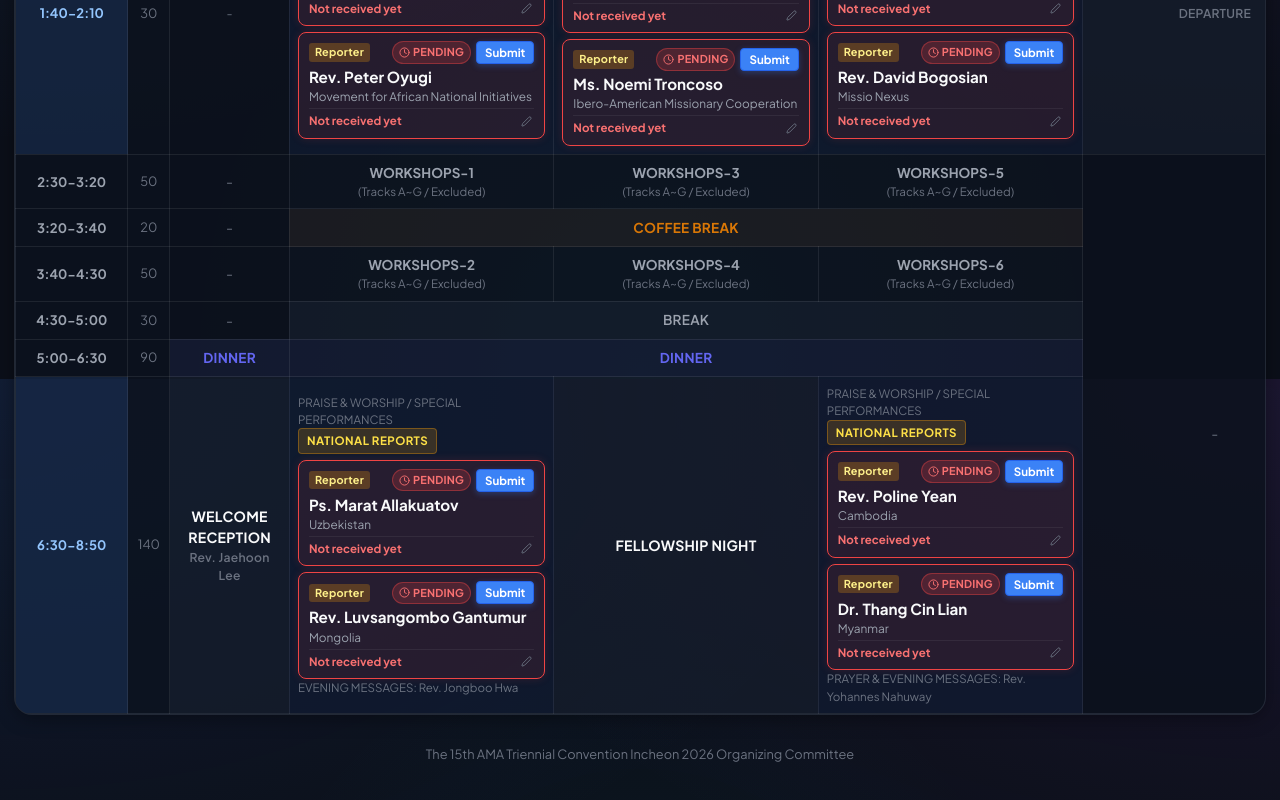
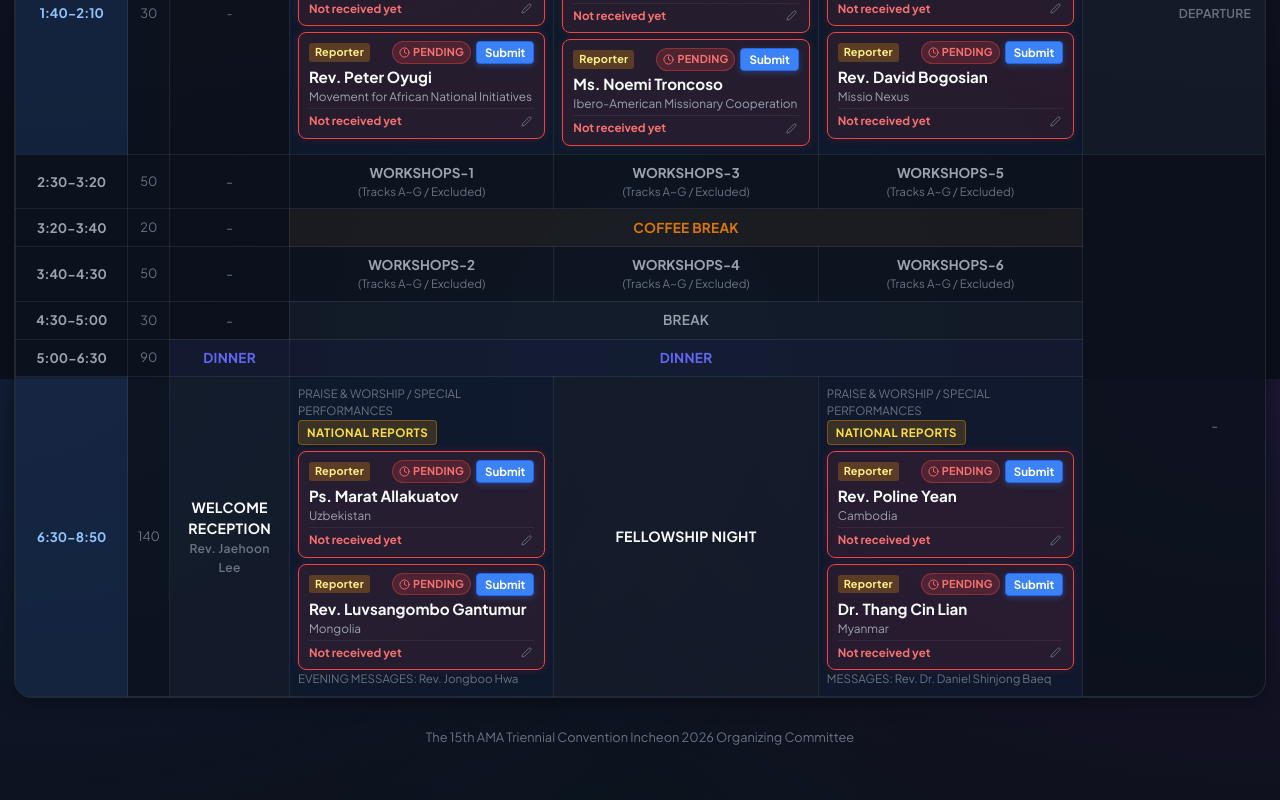
Before and after one commit to songh3ok/ama2026-report-tracker, a React (Vite) app: page / in a window 1280 px wide. Shown: the part 1221-2021 px from the top of the page. Built offline with nearby package versions, Linux system fonts and the light colour scheme.

Commit message:
fix: update Thursday evening message speaker to Rev. Dr. Daniel Shinjong Baeq

```diff
--- a/src/components/TimetableGrid.jsx
+++ b/src/components/TimetableGrid.jsx
@@ -429,7 +429,7 @@ export function TimetableGrid({
                   {renderSpeakerBox("national-4")}
                 </div>
                 <div className="evening-sub-block mt-2">
-                  <div className="static-sub-mini">PRAYER & EVENING MESSAGES: Rev. Yohannes Nahuway</div>
+                  <div className="static-sub-mini">MESSAGES: Rev. Dr. Daniel Shinjong Baeq</div>
                 </div>
               </td>
             </tr>
```
